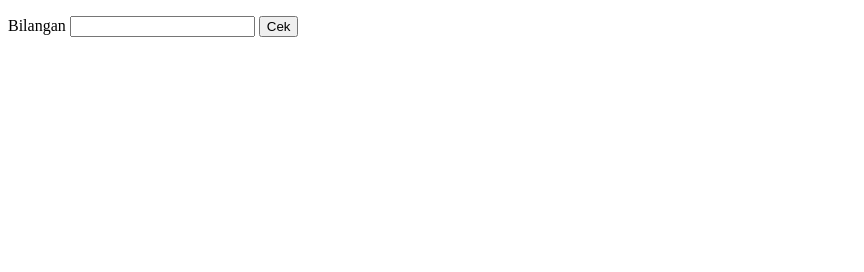
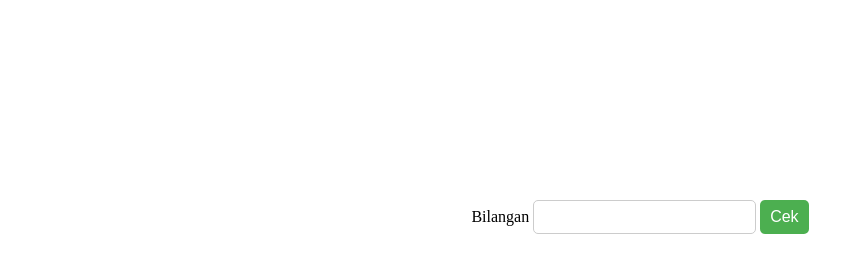
Before and after one commit to MuhammadRafif06/Kalkulator---Ganjil-Genap, a plain HTML site: page Ganjil Genap/index.html in a window 1280 px wide. Shown: the whole page, without its empty margins (0-864 px from the left). Drawn offline with Linux system fonts and the light colour scheme.

Commit message:
Updated Styling

```diff
--- a/Ganjil Genap/index.html
+++ b/Ganjil Genap/index.html
@@ -5,6 +5,44 @@
     <meta charset="UTF-8">
     <meta name="viewport" content="width=device-width, initial-scale=1.0">
     <title>Document</title>
+    <style>
+        body {
+            display: grid;
+            place-items: center;
+            height: 100vh;
+        }
+
+        p {
+            margin: 10px 0;
+        }
+
+        input[type="number"] {
+            padding: 7px;
+            font-size: 16px;
+            border: 1px solid #ccc;
+            border-radius: 5px;
+        }
+
+        button {
+            padding: 8px 10px;
+            font-size: 16px;
+            border: none;
+            border-radius: 5px;
+            background-color: #4caf50;
+            color: #fff;
+            cursor: pointer;
+        }
+
+        button:hover {
+            background-color: #45a049;
+        }
+
+        #demo {
+            font-size: 18px;
+            font-weight: bold;
+            margin-top: 10px;
+        }
+    </style>
 </head>
 
 <body>
@@ -14,9 +52,9 @@
 
     <script>
         //Penghitungan dan Pengecekan Hasil Modulo
-         function cekGanjilGenap(){
+        function cekGanjilGenap() {
             var bilangan = document.getElementById("myNumber").value
-                if(bilangan % 2 == 0)
+            if (bilangan % 2 == 0)
                 document.getElementById("demo").innerText = "Bilangan Genap"
             else
                 document.getElementById("demo").innerText = "Bilangan Ganjil"
--- a/Kalkulator/style.css
+++ b/Kalkulator/style.css
@@ -47,7 +47,11 @@ button {
     border: none;
     border-radius: 50%;
     margin: 8px;
+    cursor: pointer;
     font-size: 16px;
+}
+button:hover {
+    background-color: #dfe4ea;
 }
 .equal {
     width: 115px;
```
Lines whose indentation alone changed are shown as unchanged.
